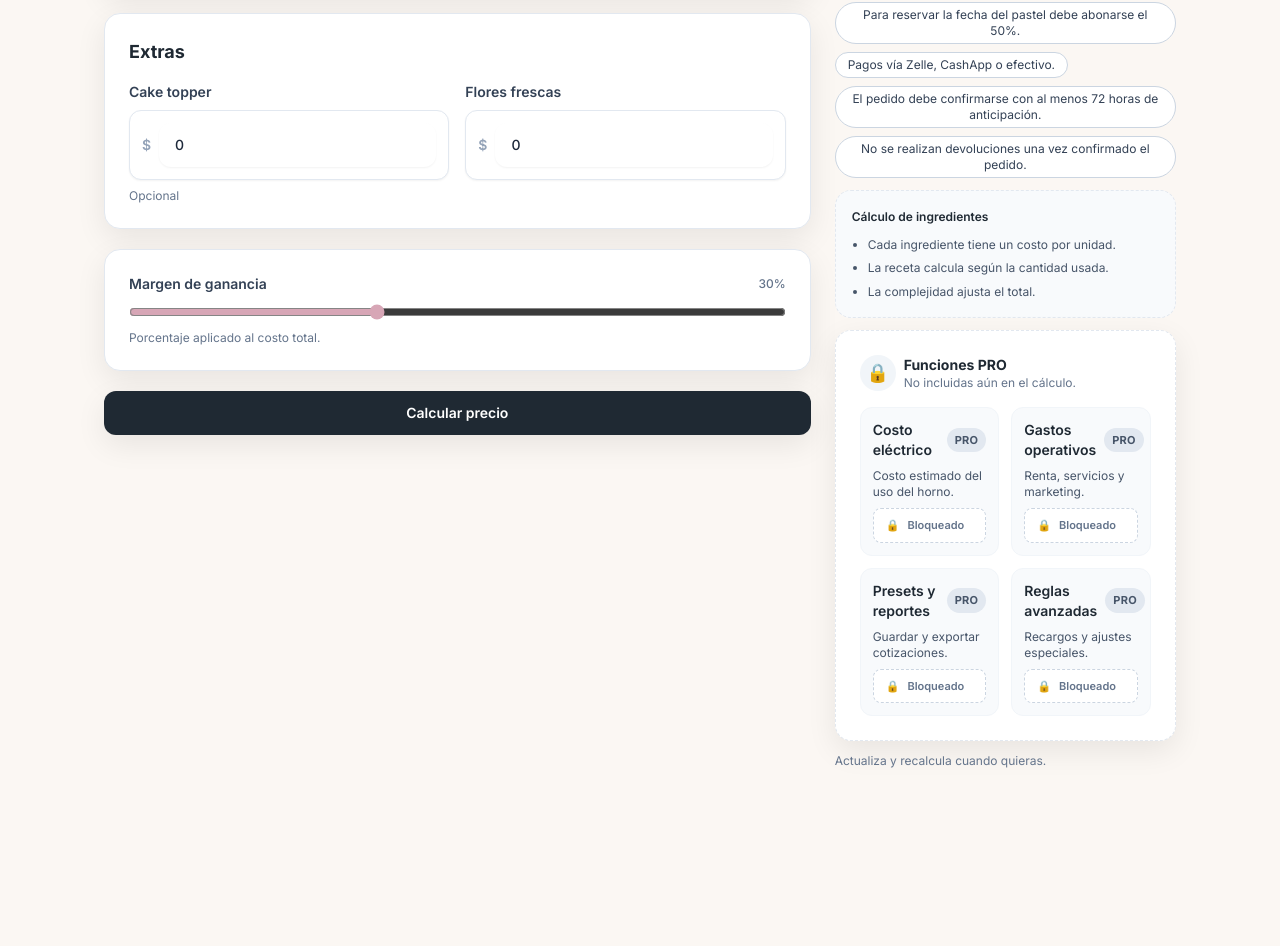
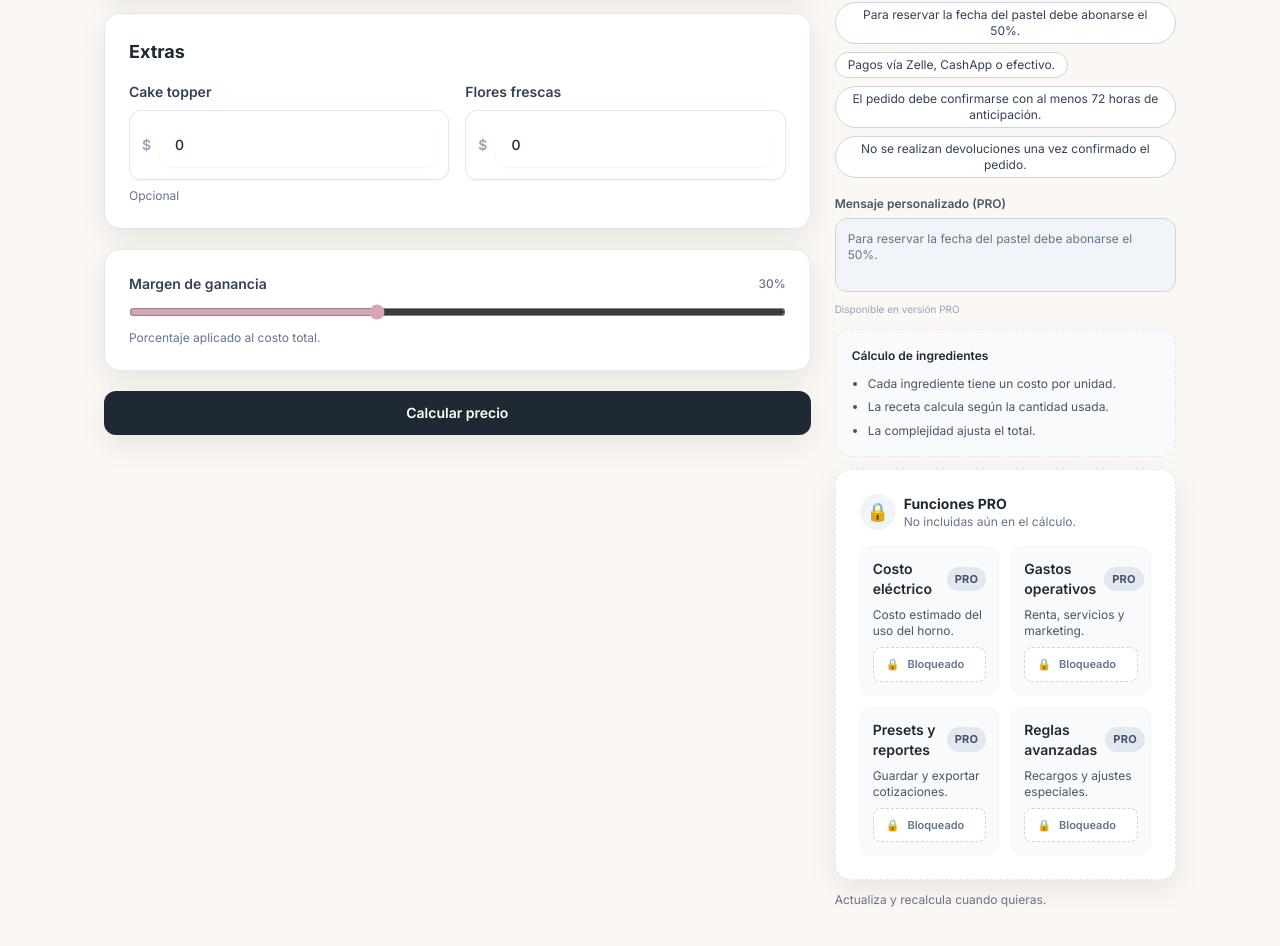
Before and after one commit to vcrs86/cake-pricing-app, a Next.js app: page / in a window 1280 px wide. Shown: the part 1281-2227 px from the top of the page. Before the commit the page ends 2098 px from the top, so only its background shows below. Built offline with nearby package versions, Linux system fonts and the light colour scheme.

Commit message:
Update page.tsx

```diff
--- a/src/app/page.tsx
+++ b/src/app/page.tsx
@@ -403,6 +403,23 @@ export default function HomePage() {
     ))}
   </div>
 </div>
+          {/* === MENSAJE PERSONALIZADO (PRO – BLOQUEADO) === */}
+<div className="space-y-1">
+  <label className="text-xs font-semibold text-slate-600">
+    Mensaje personalizado (PRO)
+  </label>
+
+  <textarea
+    value={clientMessage}
+    disabled
+    rows={3}
+    className="w-full resize-none rounded-xl border border-slate-300 bg-slate-100 p-3 text-xs text-slate-500 cursor-not-allowed"
+  />
+
+  <p className="text-[10px] text-slate-400">
+    Disponible en versión PRO
+  </p>
+</div>
           <div className="rounded-2xl border border-dashed border-slate-200 bg-slate-50 p-4 text-xs leading-relaxed text-slate-600">
             <p className="font-semibold text-brand-slate">{copy.recipeInfo.title}</p>
             <ul className="mt-2 space-y-1 list-disc pl-4">
```
